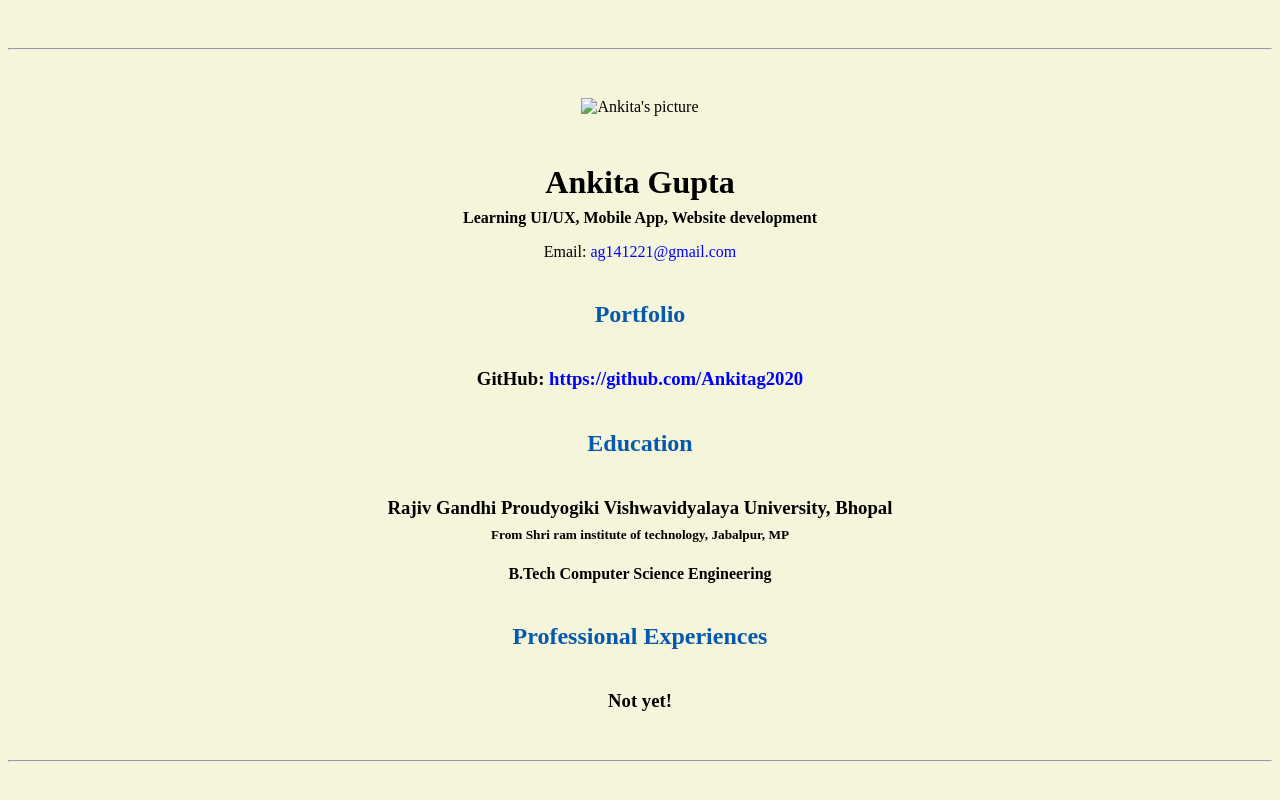
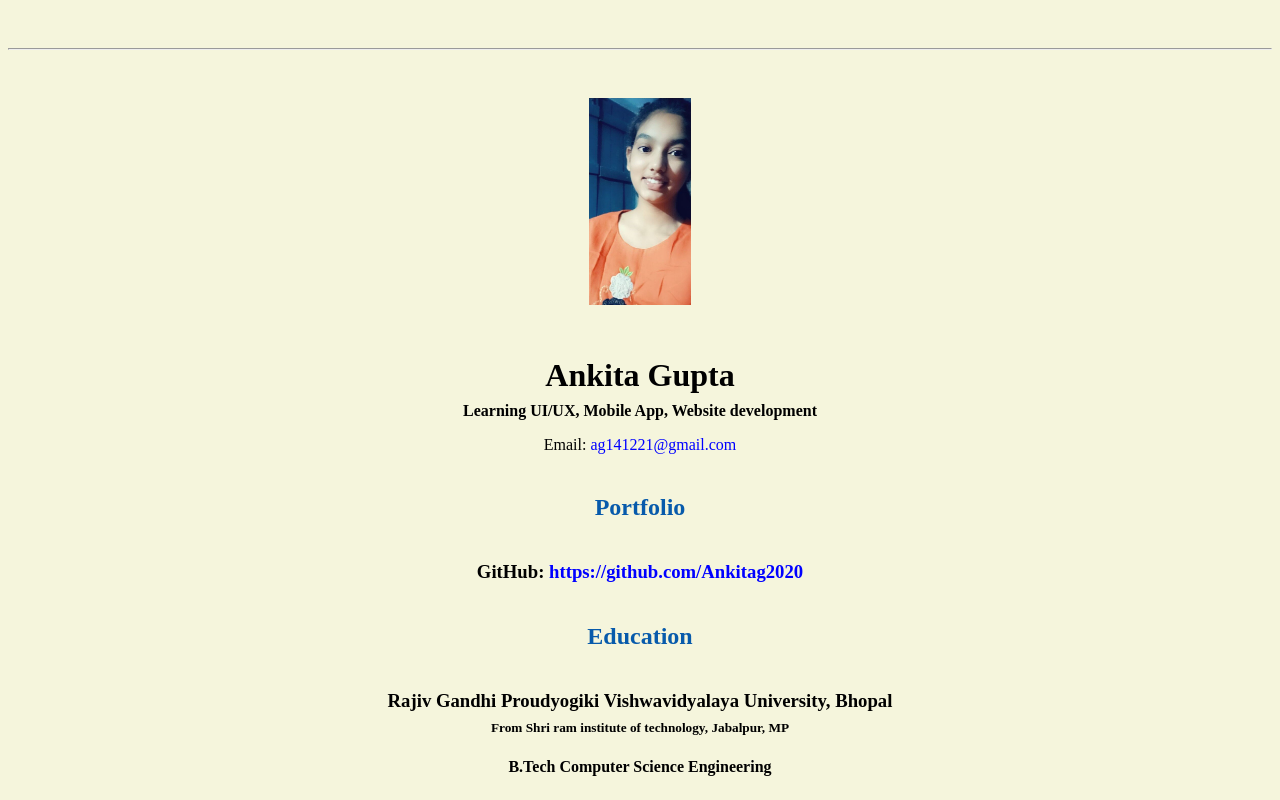
Before and after one commit to Ankitag2020/Ankitag2020.github.io, a plain HTML site: page resume.html in a window 1280 px wide. Shown: the top 800 px of the page. Drawn offline with Linux system fonts and the light colour scheme.

Commit message:
Update resume.html

```diff
--- a/resume.html
+++ b/resume.html
@@ -17,7 +17,7 @@
   <body>
     <hr>
 
-    <img src="images/Ank.jpeg" alt="Ankita's picture" width="8%" height="5%">
+    <img src="image/Ank.jpg" alt="Ankita's picture" width="8%" height="5%">
 
     <h1>Ankita Gupta</h1>
     <h4>Learning UI/UX, Mobile App, Website development</h4>
```
